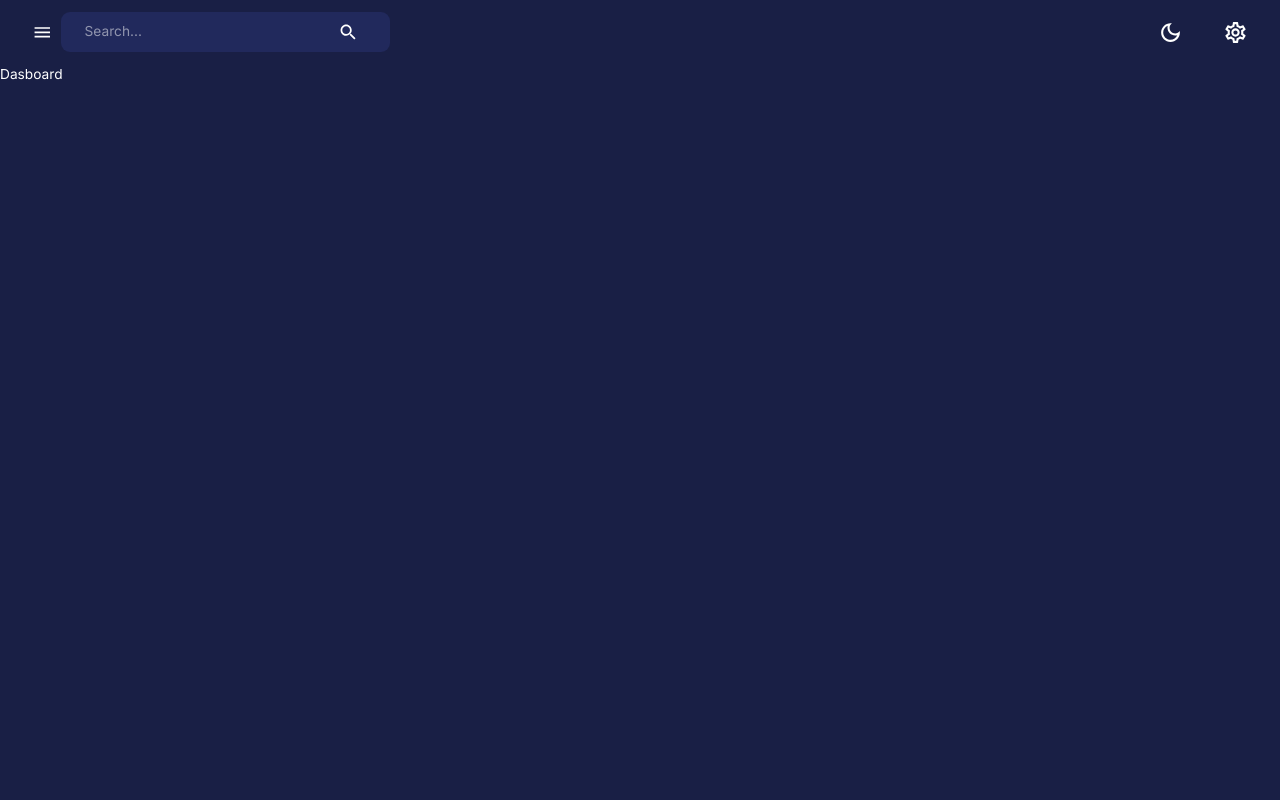
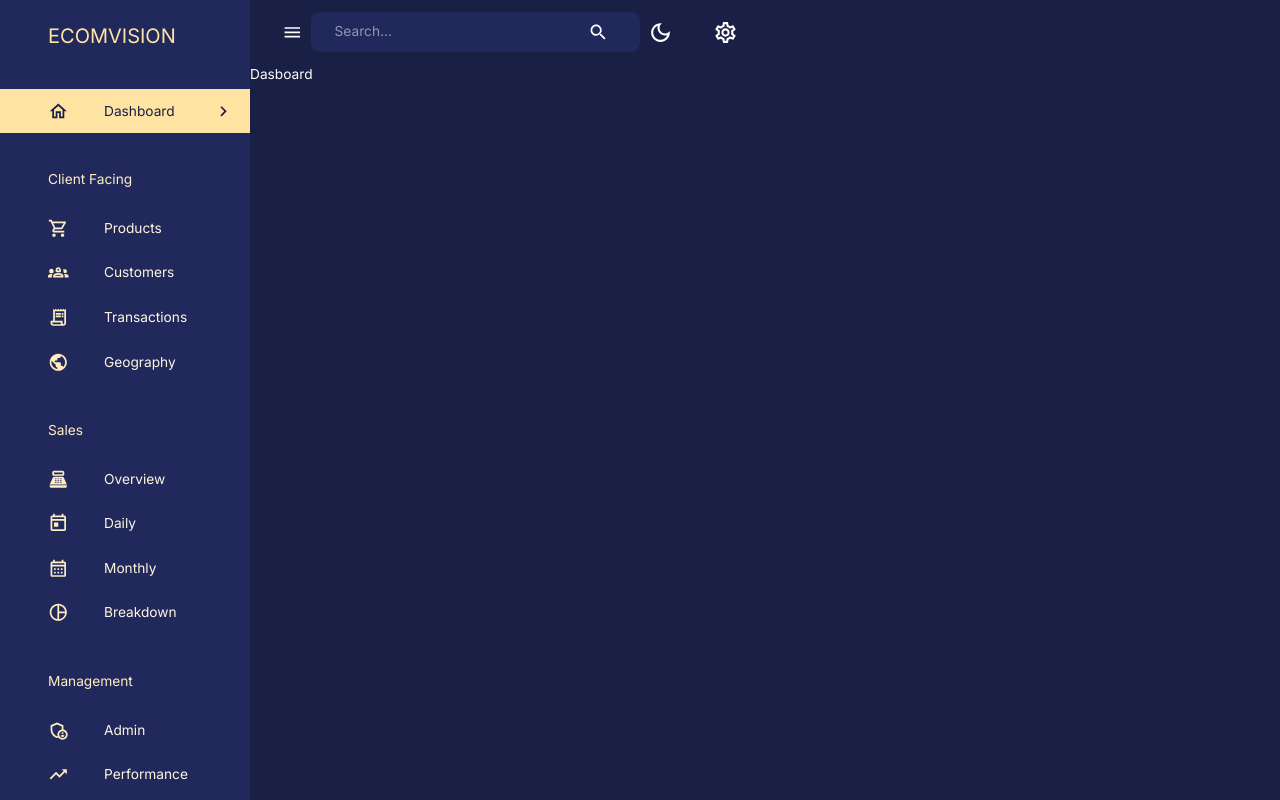
Before and after one commit to praveen9166050/mearn-admin-dashboard, a React (Create React App) app in the folder client/: page /dashboard in a window 1280 px wide. Built offline with nearby package versions, Linux system fonts and the light colour scheme.

Commit message:
Added Sidebar component

```diff
--- a/client/src/components/Navbar.jsx
+++ b/client/src/components/Navbar.jsx
@@ -4,7 +4,7 @@
 import { Search, Menu as MenuIcon, DarkModeOutlined, LightModeOutlined, SettingsOutlined } from "@mui/icons-material";
 import { setMode } from "state";
 
-function Navbar() {
+function Navbar({isSidebarOpen, setIsSidebarOpen}) {
   const dispatch = useDispatch();
   const theme = useTheme();
   return (
@@ -18,7 +18,7 @@
       <Toolbar sx={{justifyContent: "space-between"}}>
         {/* Left Side */}
         <FlexBetween>
-          <IconButton onClick={() => console.log("open sidebar")}>
+          <IconButton onClick={() => setIsSidebarOpen(!isSidebarOpen)}>
             <MenuIcon />
           </IconButton>
           <FlexBetween
--- /dev/null
+++ b/client/src/components/Sidebar.jsx
@@ -0,0 +1,156 @@
+import { Box, Drawer, IconButton, List, ListItem, ListItemButton, ListItemIcon, ListItemText, Typography, useTheme } from "@mui/material";
+import { useEffect, useState } from "react";
+import { useLocation, useNavigate } from "react-router-dom"
+import FlexBetween from "./FlexBetween";
+import { AdminPanelSettingsOutlined, CalendarMonthOutlined, ChevronLeft, ChevronRightOutlined, Groups2Outlined, HomeOutlined, PieChartOutlined, PointOfSaleOutlined, PublicOutlined, ReceiptLongOutlined, ShoppingCartOutlined, TodayOutlined, TrendingUpOutlined } from "@mui/icons-material";
+
+const navItems = [
+  {
+    text: "Dashboard",
+    icon: <HomeOutlined />,
+  },
+  {
+    text: "Client Facing",
+    icon: null,
+  },
+  {
+    text: "Products",
+    icon: <ShoppingCartOutlined />,
+  },
+  {
+    text: "Customers",
+    icon: <Groups2Outlined />,
+  },
+  {
+    text: "Transactions",
+    icon: <ReceiptLongOutlined />,
+  },
+  {
+    text: "Geography",
+    icon: <PublicOutlined />,
+  },
+  {
+    text: "Sales",
+    icon: null,
+  },
+  {
+    text: "Overview",
+    icon: <PointOfSaleOutlined />,
+  },
+  {
+    text: "Daily",
+    icon: <TodayOutlined />,
+  },
+  {
+    text: "Monthly",
+    icon: <CalendarMonthOutlined />,
+  },
+  {
+    text: "Breakdown",
+    icon: <PieChartOutlined />,
+  },
+  {
+    text: "Management",
+    icon: null,
+  },
+  {
+    text: "Admin",
+    icon: <AdminPanelSettingsOutlined />,
+  },
+  {
+    text: "Performance",
+    icon: <TrendingUpOutlined />,
+  },
+];
+
+function Sidebar({isNonMobile, drawerWidth, isSidebarOpen, setIsSidebarOpen}) {
+  const {pathname} = useLocation();
+  const [active, setActive] = useState("");
+  const navigate = useNavigate();
+  const theme = useTheme();
+
+  useEffect(() => {
+    setActive(pathname.substring(1));
+  }, [pathname]);
+  return (
+    <Box component="nav">
+      {isSidebarOpen && (
+        <Drawer
+          open={isSidebarOpen}
+          onClose={() => setIsSidebarOpen(false)}
+          variant="persistent"
+          anchor="left"
+          sx={{
+            width: drawerWidth,
+            "& .MuiDrawer-paper": {
+              color: theme.palette.secondary[200],
+              backgroundColor: theme.palette.background.alt,
+              boxSizing: "border-box",
+              borderWidth: isNonMobile ? 0 : "2px",
+              width: drawerWidth
+            }
+          }}
+        >
+          <Box width="100%">
+            <Box m="1.5rem 2rem 2rem 3rem">
+              <FlexBetween color={theme.palette.secondary.main}>
+                <Box display="flex" alignItems="center" gap="0.5rem">
+                  <Typography variant="h4" fontWeight="bols">
+                    ECOMVISION
+                  </Typography>
+                </Box>
+                {!isNonMobile && (
+                  <IconButton onClick={() => setIsSidebarOpen(!isSidebarOpen)}>
+                    <ChevronLeft />
+                  </IconButton>
+                )}
+              </FlexBetween>
+            </Box>
+            <List>
+              {navItems.map(({text, icon}) => {
+                if (!icon) {
+                  return (
+                    <Typography key={text} sx={{m: "2.25rem 0 1rem 3rem"}}>
+                      {text}
+                    </Typography>
+                  );
+                }
+                return (
+                  <ListItem key={text} disablePadding>
+                    <ListItemButton
+                      onClick={() => {
+                        navigate(`/${text.toLowerCase()}`);
+                        setActive(text.toLowerCase());
+                      }}
+                      sx={{
+                        backgroundColor: active === text.toLowerCase() ? theme.palette.secondary[300] : "transparent",
+                        color: active === text.toLowerCase()
+                                ? theme.palette.primary[600]
+                                : theme.palette.secondary[100]
+                      }}
+                    >
+                      <ListItemIcon sx={{
+                        ml: "2rem",
+                        color: active === text.toLowerCase()
+                                ? theme.palette.primary[600]
+                                : theme.palette.secondary[200]
+                      }}>
+                        {icon}
+                      </ListItemIcon>
+                      <ListItemText primary={text} />
+                      {active === text.toLowerCase() && (
+                        <ChevronRightOutlined sx={{ml: "auto"}} />
+                      )}
+                    </ListItemButton>
+                  </ListItem>
+                );
+              })}
+            </List>
+          </Box>
+        </Drawer>
+      )}
+    </Box>
+  )
+}
+
+export default Sidebar
--- a/client/src/scenes/layout/index.jsx
+++ b/client/src/scenes/layout/index.jsx
@@ -1,12 +1,26 @@
-import { Box } from "@mui/material"
+import { Box, useMediaQuery } from "@mui/material"
 import Navbar from "components/Navbar"
+import Sidebar from "components/Sidebar";
+import { useState } from "react";
 import { Outlet } from "react-router-dom"
 
 function Layout() {
+  const isNonMobile = useMediaQuery("(min-width: 600px)");
+  const [isSidebarOpen, setIsSidebarOpen] = useState(true);
   return (
-    <Box height="100%" width="100%">
+    <Box
+      display={isNonMobile ? "flex" : "block"}
+      height="100%"
+      width="100%"
+    >
+      <Sidebar
+        isNonMobile={isNonMobile}
+        drawerWidth="250px"
+        isSidebarOpen={isSidebarOpen}
+        setIsSidebarOpen={setIsSidebarOpen}
+      />
       <Box>
-        <Navbar />
+        <Navbar isSidebarOpen={isSidebarOpen} setIsSidebarOpen={setIsSidebarOpen}/>
         <Outlet />
       </Box>
     </Box>
```
